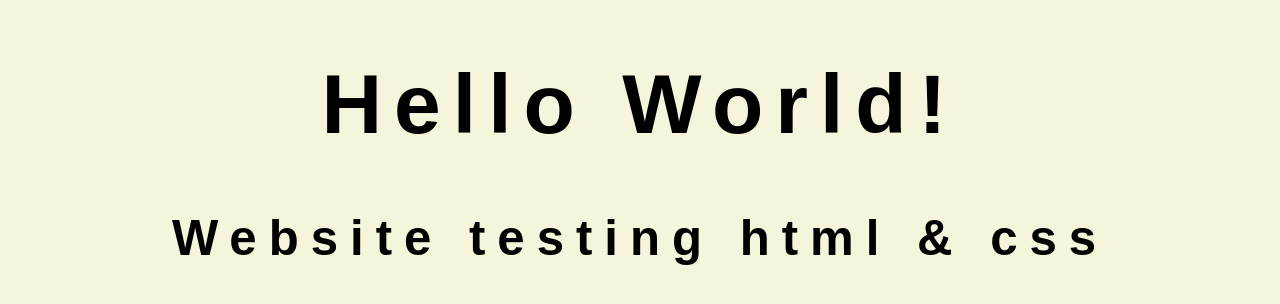
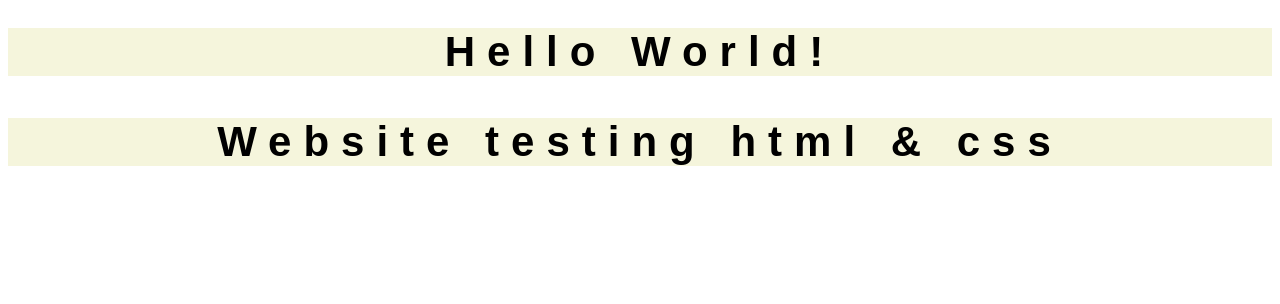
Before and after one commit to kelvinwijayaaa/myfirstweb, a plain HTML site: page index.html in a window 1280 px wide. Drawn offline with Linux system fonts and the light colour scheme.

Commit message:
Update index.css

```diff
--- a/index.css
+++ b/index.css
@@ -1,7 +1,15 @@
-body {
+
+h1 {
     background-color: beige;
     text-align: center;
     font-size: 42px;
     letter-spacing: 12px;
     font-family: Arial;
 }
+h3 {
+    background-color: beige;
+    text-align: center;
+    font-size: 42px;
+    letter-spacing: 12px;
+    font-family: Arial;
+}
```
